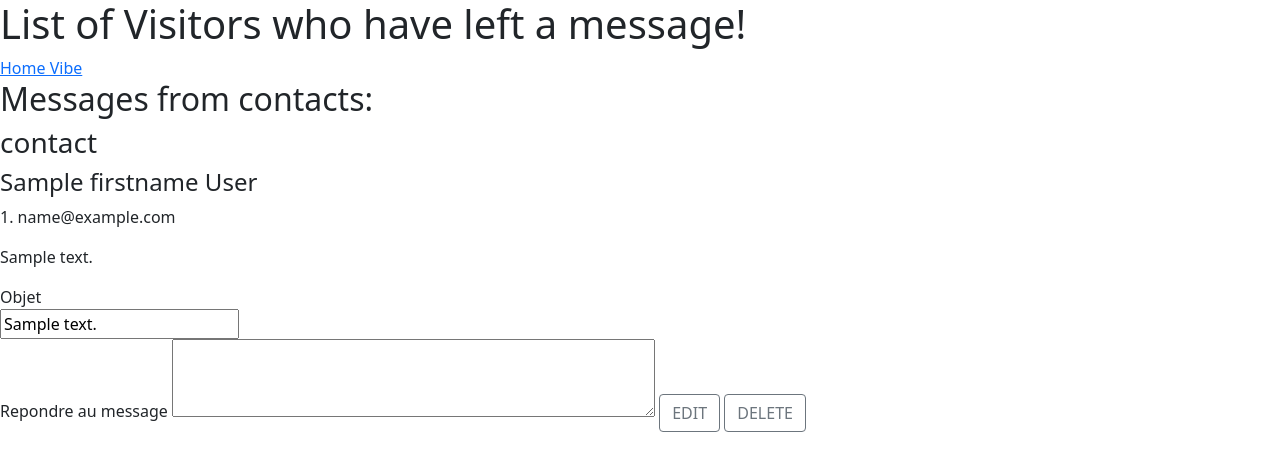
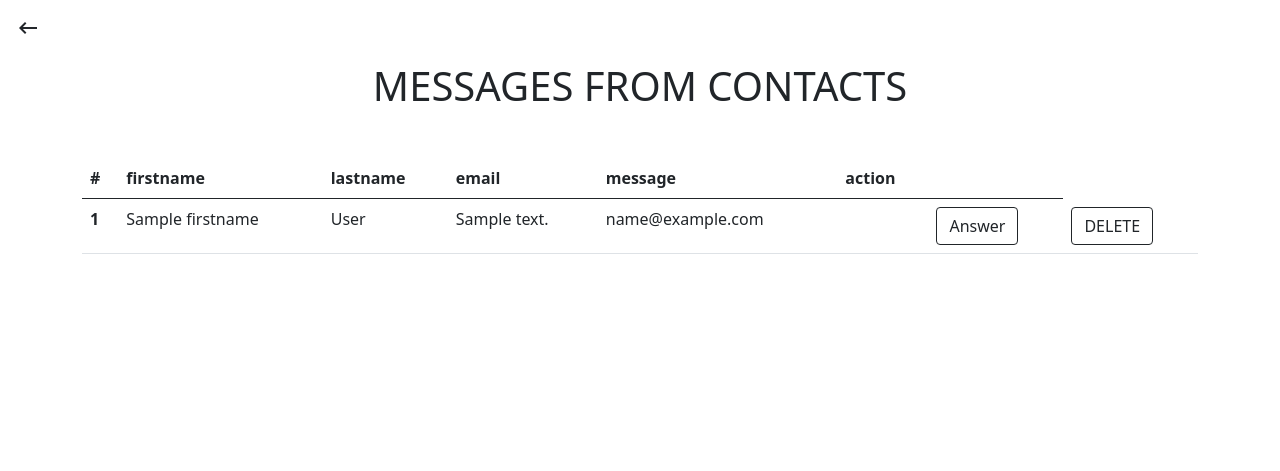
Before and after one commit to PaulineGB/Vintage_Vibe, a PHP site: template src/View/Contact/data.html.twig in a window 1280 px wide. Shown: the top 471 px of the page. Run offline with PHP 8.4, Linux system fonts and the light colour scheme; the template is opened without the code that fills it: most values are stand-ins (such as "Sample title", 1, 10 or a date in 2020); some libraries are stand-ins or nearby versions.

Commit message:
mise en form des pages formulaire de contact et de la fonction newsletter modif du boutton validation en icon fleche, listing du formulaire contact et de la page newsletter  coté admin,

```diff
--- a/src/Controller/HomeController.php
+++ b/src/Controller/HomeController.php
@@ -123,7 +123,7 @@ class HomeController extends AbstractController
                 ]);
             }
         }
-        return $this->twig->render('Home/newsLetter.html.twig', [
+        return $this->twig->render('Home/index.html.twig', [
             'errors' => $errors
         ]);
     }
--- a/src/View/Contact/data.html.twig
+++ b/src/View/Contact/data.html.twig
@@ -1,22 +1,46 @@
 {% extends 'layout.html.twig' %}
+{% block title %} Data {% endblock %}
+{% block content %}
 
-{% block content %}
-    <h1>List of Visitors who have left a message!</h1>
-        <a href="/Home/index">Home Vibe</a>
+<div class="col-1 back m-3">
+            <a href="/admin/index/" class="text-reset"><span class="material-icons">keyboard_backspace</span></a>
+        </div>
+        <div class="container text-center">
+            <h1 class="mb-3">MESSAGES FROM CONTACTS</h1>
 
-    <h2>Messages from contacts:</h2>
-    {% for  contact in contacts %}
-     <h3>contact</h3>
-    <h4>{{ contact.firstname }} {{ contact.lastname }}</h4>
-    <p>{{ contact.id }}. {{ contact.email}}</p>
-    <p> {{ contact.message }}</p>
-    <label for="reponseEmail">Objet</label><br>
-	  <input type="text" id="reponseEmail" value="{{ contact.message }}" name="reponseEmail "></br>
-
-    <label for="w3review">Repondre au message</label>
-    <textarea id="w3review" name="w3review" rows="3" cols="50"></textarea>
-    <a href="/contact/show/{{ contact.id }}"class="btn btn-outline-secondary">EDIT</a>
-    <a href="/contact/delete/{{ contact.id }}" class="btn btn-outline-secondary">DELETE</a>
-     {% endfor %}
+        </div>
+        <div class="container">
+            <table class="table mt-5">
+                <thead>
+                    <tr>
+                        <th scope="col">#</th>
+                        <th scope="col">firstname</th>
+                        <th scope="col">lastname</th>
+                        <th scope="col">email</th>
+                        <th scope="col">message</th>
+                        <th scope="col">action</th>
+                        <th scope="col"></th>
+                    </tr>
+                </thead>
+                <tbody>
+                    {% for contact in contacts %}
+                        <tr>
+                            <th scope="row">{{ contact.id }}</th>
+                            <td>{{ contact.firstname }}</td>
+                            <td>{{ contact.lastname }}</td>
+                            <td>{{ contact.message }}</td>
+                            <td>{{ contact.email }}</td>
+                            <td>
+                            {% if contact.is_admin == "1" %}
+                            <p>&#x2714;</p>
+                                {% endif %}
+                            </td>
+                            <td><a href="/contact/show/{{ contact.id }}" class="btn btn-outline-dark">Answer</a></td>
+                            <td><a href="/contact/delete/{{ contact.id }}" class="btn btn-outline-dark">DELETE</a></td>
+                        </tr>
+                    {% endfor %}
+                </tbody>
+            </table>
+        </div>
 
 {% endblock %}
```
Also changed, not shown: src/View/Contact/_form.html.twig (+12 -12 lines), src/View/Contact/formulaire.html.twig (+6 -4 lines), src/View/Home/_form.html.twig (+8 -4 lines), src/View/Newsletter/index.html.twig (+11 -6 lines), vintage_vibe(1).sql (renamed from vintage_vibe.sql, +34 -1 lines).
